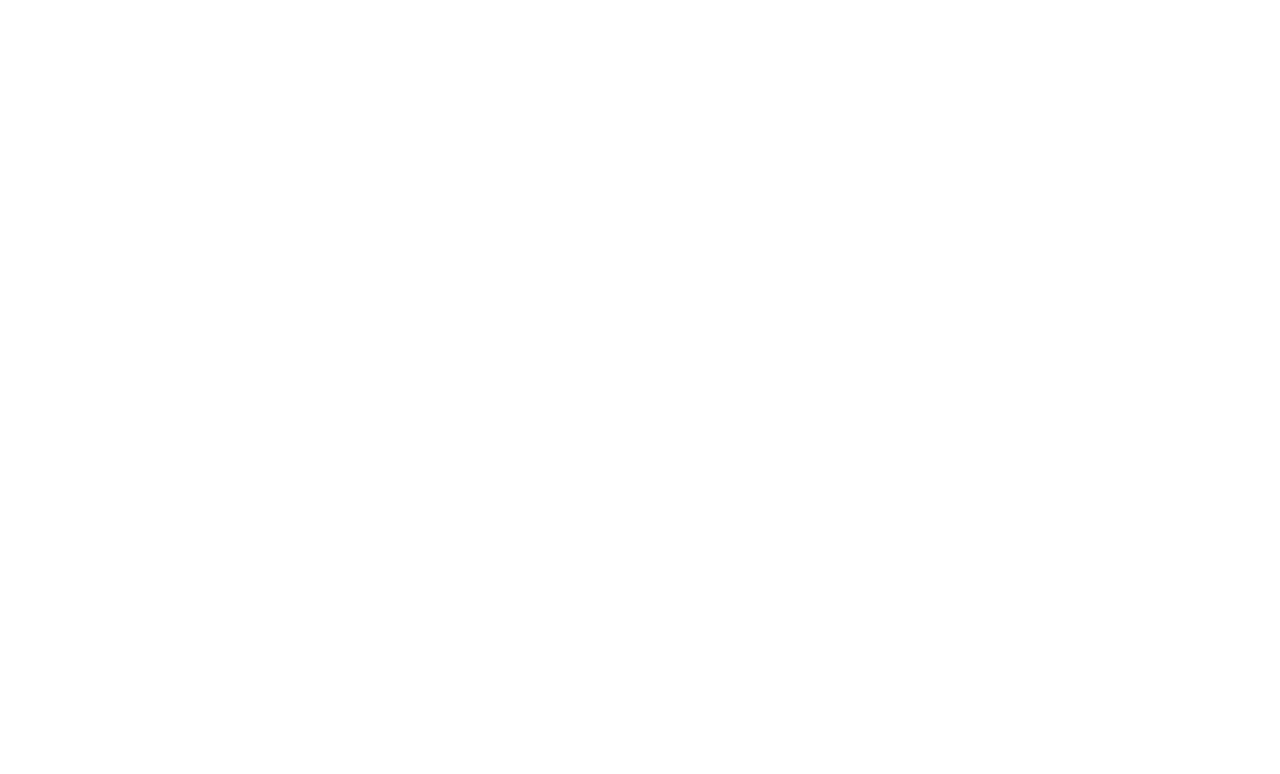
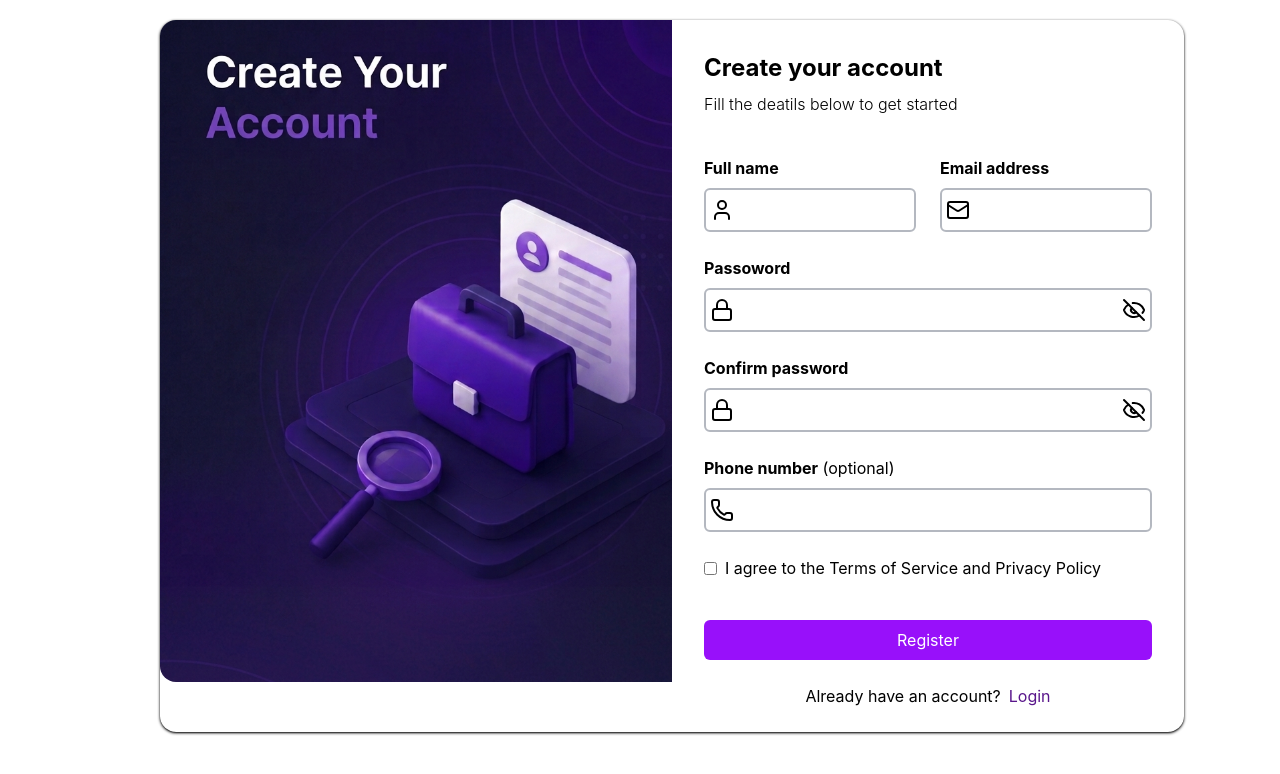
Before and after one commit to Abhishek4715/Jobs-API, a React (Vite) app in the folder Frontend/: page /register in a window 1280 px wide. Before the commit this address had no page. Shown: the top 774 px of the page. Built offline with nearby package versions, Linux system fonts and the light colour scheme.

Commit message:
Create Register Page

```diff
--- a/Frontend/src/App.tsx
+++ b/Frontend/src/App.tsx
@@ -1,6 +1,7 @@
 import { Routes, Route} from "react-router-dom";;
 import { Login } from './pages/Login';
 import { Home } from './pages/Home.tsx';
+import { Register } from "./pages/Register.tsx";
 import './App.css';
 
 function App() {
@@ -9,6 +10,7 @@
       <Routes>
         <Route index path="/" element={<Home />} />
         <Route path='/login' element={<Login />} />
+        <Route path="/register" element={<Register />} />
       </Routes>
     </>
   )
--- a/Frontend/src/pages/Home.tsx
+++ b/Frontend/src/pages/Home.tsx
@@ -4,8 +4,15 @@
     return (
         <>
             <Link to='/login'>
-                <button>Login
+                <button>
+                    Login
                 </button>
-            </Link></>
+            </Link>
+            <Link to='/register'>
+                <button>
+                    Register
+                </button>
+            </Link>
+        </>
     )
 }
--- a/Frontend/src/pages/Login.tsx
+++ b/Frontend/src/pages/Login.tsx
@@ -71,7 +71,7 @@
                 </form>
                 <div className="flex flex-row gap-4 items-center justify-center w-full">
                     <p>Don't have an account</p>
-                    <a href="#" className="text-purple-900">Register </a>
+                    <a href="/register" className="text-purple-900">Register </a>
                 </div>
 
             </div>
--- /dev/null
+++ b/Frontend/src/pages/Register.tsx
@@ -0,0 +1,106 @@
+import { useState } from "react";
+import { Link } from "react-router-dom";
+import { User, Mail, Lock, Eye, EyeOff, Phone } from 'lucide-react'
+import Register_Img from '../Assets/Register_Img.png'
+
+export function Register() {
+    const [name, setName] = useState<string>("");
+    const [email, setEmail] = useState<string>("");
+    const [password, setPassword] = useState<string>("");
+    const [confirmpassword, setConfirmPassword] = useState<string>("");
+    const [show, setShow] = useState<boolean>(false);
+    const [phone, setPhone] = useState<string | number | readonly string[] | undefined>(undefined);
+    const [checkbox, setCheckbox] = useState<boolean>(false);
+    const [submitting, setSubmitting] = useState<boolean>(false);
+
+    const handleSubmit = async (e: React.SubmitEvent<HTMLFormElement>) => {
+        e.preventDefault();
+        if (submitting) return;
+        setSubmitting(true);
+        try {
+            const response = await fetch("http://localhost:3000/api/v1/auths/register", {
+                method: "POST",
+                headers: {
+                    "Content-type": "application/json"
+                },
+                body: JSON.stringify({
+                    name,
+                    email,
+                    password,
+                })
+            });
+
+            if (!response.ok) {
+                const error = response.json();
+                console.log(error);
+                return;
+            }
+
+            const data = await response.json();
+            console.log(data);
+            localStorage.setItem("token", data.token);
+        } finally{
+            setSubmitting(false);
+        }
+    }
+
+    return (
+        <div className='flex flex-row w-full max-w-5xl min-w-80/100 h-full mx-40 shadow-sm shadow-black mt-5 rounded-2xl'>
+            <div className="hidden md:block w-1/2 rounded-l-2xl">
+                <img src={Register_Img} className='rounded-l-2xl'></img>
+            </div>
+            <div className="flex flex-col w-full md:w-1/2 px-8 items-start mt-8">
+                <p className='font-bold text-2xl mb-2'>Create your account</p>
+                <p className='font-light mb-10'>Fill the deatils below to get started</p>
+                <form className="flex flex-col mb-6" onSubmit={handleSubmit}>
+                    <div className='flex flex-row gap-6 mb-6'>
+                        <div className='flex flex-col'>
+                            <label htmlFor="name" className='font-bold mb-2'>Full name</label>
+                            <div className='relative'>
+                                <User className='absolute left-1.5 top-2.5' />
+                                <input value={name} id='name' type="text" className='focus:outline-none focus:ring-0 border-2 border-gray-500/50 rounded-md w-full pl-8 pr-2 py-2' onChange={(e) => { setName(e.target.value) }} />
+                            </div>
+                        </div>
+                        <div className='flex flex-col'>
+                            <label htmlFor="email" className='font-bold mb-2'>Email address</label>
+                            <div className='relative'>
+                                <Mail className='absolute left-1.5 top-2.5' />
+                                <input value={email} id="email" type="email" className='focus:outline-none focus:ring-0 border-2 border-gray-500/50 rounded-md w-full pl-8 pr-2 py-2' onChange={(e) => setEmail(e.target.value)} />
+                            </div>
+                        </div>
+                    </div>
+                    <label htmlFor="password" className='font-bold mb-2'>Passoword</label>
+                    <div className='relative'>
+                        <Lock className='absolute left-1.5 top-2.5'></Lock>
+                        <input value={password} id="password" type={show ? "text" : "password"} className='focus:outline-none focus:ring-0 border-2 border-gray-500/50 rounded-md p-8 py-2 mb-6 w-full' onChange={(e) => setPassword(e.target.value)} />
+                        <button type="button" className='absolute right-1.5 top-2.5' onClick={() => setShow(!show)}>
+                            {show ? <Eye /> : <EyeOff />}
+                        </button>
+                    </div>
+                    <label htmlFor="confirm password" className='font-bold mb-2'>Confirm password</label>
+                    <div className='relative'>
+                        <Lock className='absolute left-1.5 top-2.5'></Lock>
+                        <input value={confirmpassword} id="password" type={show ? "text" : "password"} className='focus:outline-none focus:ring-0 border-2 border-gray-500/50 rounded-md p-8 py-2 mb-6 w-full' onChange={(e) => setConfirmPassword(e.target.value)} />
+                        <button type="button" className='absolute right-1.5 top-2.5' onClick={() => setShow(!show)}>
+                            {show ? <Eye /> : <EyeOff />}
+                        </button>
+                    </div>
+                    <label htmlFor="phone no" className='mb-2'><b>Phone number</b> (optional)</label>
+                    <div className="relative">
+                        <Phone className="absolute left-1.5 top-2.5" />
+                        <input value={phone} id="phone no" type="tel" inputMode="numeric" className='focus:outline-none focus:ring-0 border-2 border-gray-500/50 rounded-md pl-8 pr-2 py-2 mb-6 w-full' onChange={(e) => setPhone(e.target.value)} />
+                    </div>
+                    <div className='flex flex-row mb-10 items-center'>
+                        <input checked={checkbox} type="checkbox" className='rounded-2xl mr-2' onClick={() => setCheckbox(!checkbox)} />
+                        <p>I agree to the Terms of Service and Privacy Policy</p>
+                    </div>
+                    <button type="submit" className='bg-purple-600 hover:bg-purple-700 text-white rounded-md px-2 py-2 mb-6' disabled={submitting} >Register</button>
+                    <div className='flex flex-row justify-center gap-2'>
+                        <p>Already have an account?</p>
+                        <Link to='/login' className='text-purple-900'>Login</Link>
+                    </div>
+                </form>
+            </div>
+        </div>
+    )
+}
```
Also changed, not shown: Frontend/src/Assets/Register_Img.png (added).
